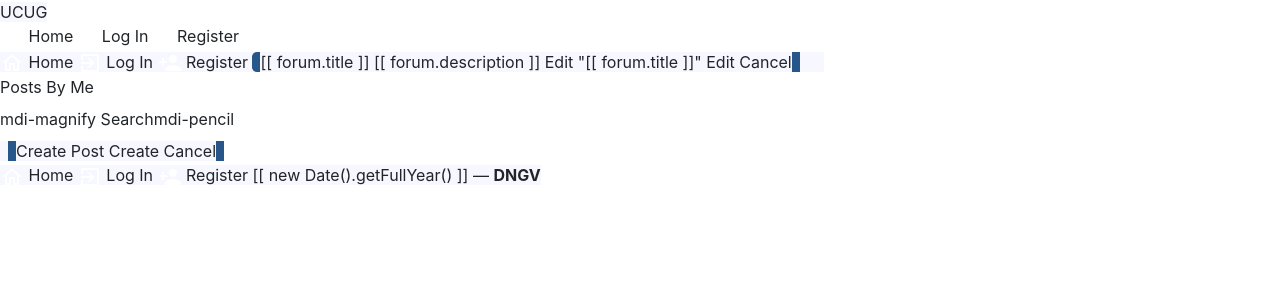
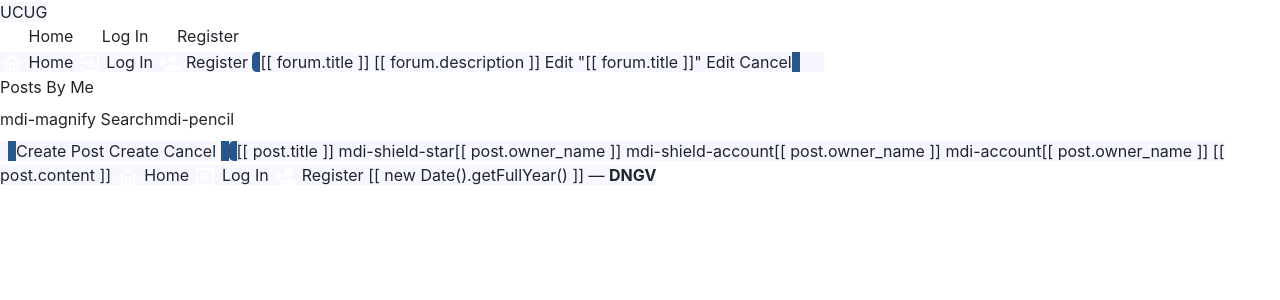
Before and after one commit to DanielGove/UCUG_Public, a Django app: template ucug_forum/templates/forum_feed.html in a window 1280 px wide. Shown: the top 300 px of the page. Run offline with Django 3.2, Linux system fonts and the light colour scheme; the template is opened without the code that fills it, so the values that code supplies are empty; some libraries are stand-ins or nearby versions.

Commit message:
Basic post render and filter complete, must add edit functionality

```diff
--- a/ucug_forum/templates/forum_feed.html
+++ b/ucug_forum/templates/forum_feed.html
@@ -106,7 +106,7 @@
                     @click="query_by_me = !query_by_me">
                         Posts By Me</v-btn></v-col>
             <v-col cols="12" sm="4" class="d-flex justify-space-between align-center pa-0 pb-2">
-                <v-btn elevation=4 rounded color="success" @click=""><v-icon>mdi-magnify</v-icon> Search</v-btn>
+                <v-btn elevation=4 rounded color="success" @click="search_posts"><v-icon>mdi-magnify</v-icon> Search</v-btn>
                 <v-btn elevation=4 rounded color="info" @click="toggle_post_create_form"><v-icon>mdi-pencil</v-icon></v-btn></v-col>
         </v-row>
     </v-card>
@@ -142,6 +142,36 @@
 </v-row>
 
 <!-- Display Posts -->
-<div id="post_list"></div>
+<v-row v-for="post in posts">
+    <v-spacer></v-spacer>
+    <v-card outlined
+            width="95%"
+            elevation="6"
+            class="ma-2 rounded-lg"
+            style="text-decoration: none;
+                    border-left: 8px solid rgb(39,86,139)">
+        <v-card-title>
+            [[ post.title ]]
+            <v-spacer></v-spacer>
+            <!-- Owner Tag -->
+            <v-chip v-if="post.owner_class == 'super'"
+                :href="post.owner_url" color="orange" text-color="white">
+                <v-icon left>mdi-shield-star</v-icon>[[ post.owner_name ]]
+            </v-chip>
+            <v-chip v-if="post.owner_class == 'staff'"
+                :href="post.owner_url" color="success" text-color="white">
+                <v-icon left>mdi-shield-account</v-icon>[[ post.owner_name ]]
+            </v-chip>
+            <v-chip v-if="post.owner_class == 'user'"
+                :href="post.owner_url" color="info" text-color="white">
+                <v-icon left>mdi-account</v-icon>[[ post.owner_name ]]
+            </v-chip>
+        </v-card-title>
+
+        <v-card-text>
+            [[ post.content ]]
+        </v-card-text>
+    </v-card>
+</v-row>
 
 {% endblock%}
--- a/ucug_forum/templates/forum_header.html
+++ b/ucug_forum/templates/forum_header.html
@@ -99,6 +99,7 @@
                             "owner_id" : {{ post.owner_id }},
                             "owner_name" : "{{ post.owner_name|escapejs }}",
                             "owner_class" : "{{ post.owner_class }}",
+                            "owner_url" : "/profile/{{ post.owner_name|escapejs }}",
                             "parent_forum" : "{{ post.parent_forum|escapejs }}",
                         },
                         {% endfor %}
@@ -158,18 +159,55 @@
                     create_post() {
                         if (!this.create_post_valid) return false;
 
-                        let data = new FormData()
-                        data.append("title", this.create_post_title)
-                        data.append("content", this.create_post_content)
-                        data.append("forum", this.forum["id"])
-                        data.append("csrfmiddlewaretoken", '{{ csrf_token }}')
+                        let data = new FormData();
+                        data.append("title", this.create_post_title);
+                        data.append("content", this.create_post_content);
+                        data.append("forum", this.forum["id"]);
+                        data.append("csrfmiddlewaretoken", '{{ csrf_token }}');
 
                         axios.post("{% url 'create_post' %}", data)
                             .then(res => {
                                 this.post_create_form = false;
                                 this.create_post_title = "";
                                 this.create_post_content = "";
-                                console.log("Successfully created post.")
+                                console.log("Successfully created post.");
+
+                                // Reload posts
+                                this.search_posts();
+                            })
+                            .catch(err => console.log(err))
+                    },
+
+                    search_posts() {
+                        let data = {}
+                        data.ordering = this.query_order_by;
+                        data.forum = this.forum["id"];
+                        if (this.query_search_by == "Title & Content") {
+                            data.title = this.query_search_term;
+                            data.content = this.query_search_term;
+                            data.author = "";
+                        } else if (this.query_search_by == "Title") {
+                            data.title = this.query_search_by;
+                            data.content = "";
+                            data.author = "";
+                        } else if (this.query_search_by == "Content") {
+                            data.title = "";
+                            data.content = this.query_search_term;
+                            data.author = "";
+                        } else {
+                            data.title = "";
+                            data.content = "";
+                            data.author = this.query_search_term;
+                        }
+
+                        if (this.query_by_me && "{{ request.user.username|escapejs }}") {
+                            data.author = "{{ request.user.username|escapejs }}";
+                        }
+
+                        axios.get("/get_posts/", {params: data})
+                            .then(res => {
+                                // Display the new posts!
+                                this.posts = res.data;
                             })
                             .catch(err => console.log(err))
                     },
--- a/ucug_forum/urls.py
+++ b/ucug_forum/urls.py
@@ -10,4 +10,5 @@
     path("forum/<int:id>/", views.forum_feed),
     path("edit_forum/", views.edit_forum, name="edit_forum"),
     path("create_post/", views.create_post, name="create_post"),
+    path("get_posts/", views.get_posts_view, name="get_posts"),
 ] + static(settings.MEDIA_URL, document_root=settings.MEDIA_ROOT)
```
Also changed, not shown: ucug_forum/models.py (+13 -6 lines), ucug_forum/views.py (+10 -1 lines).
